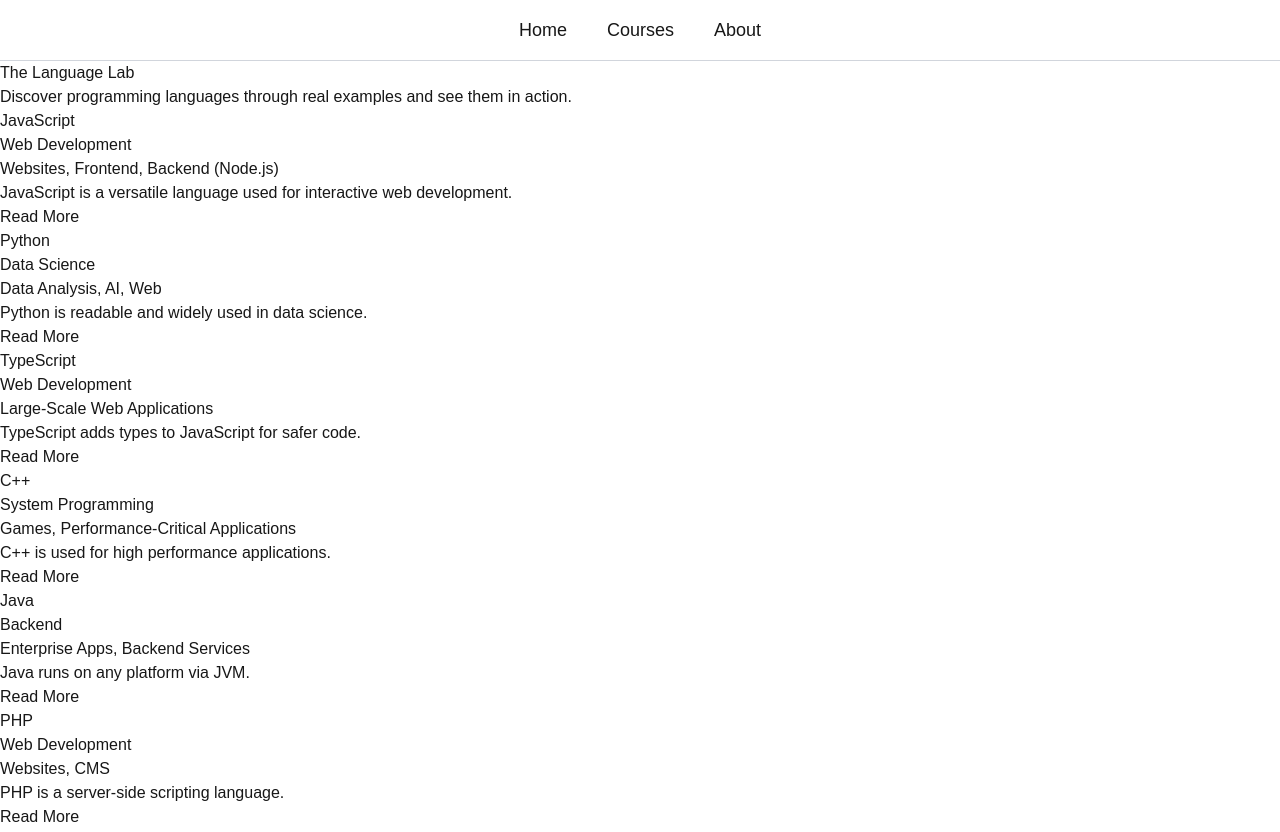
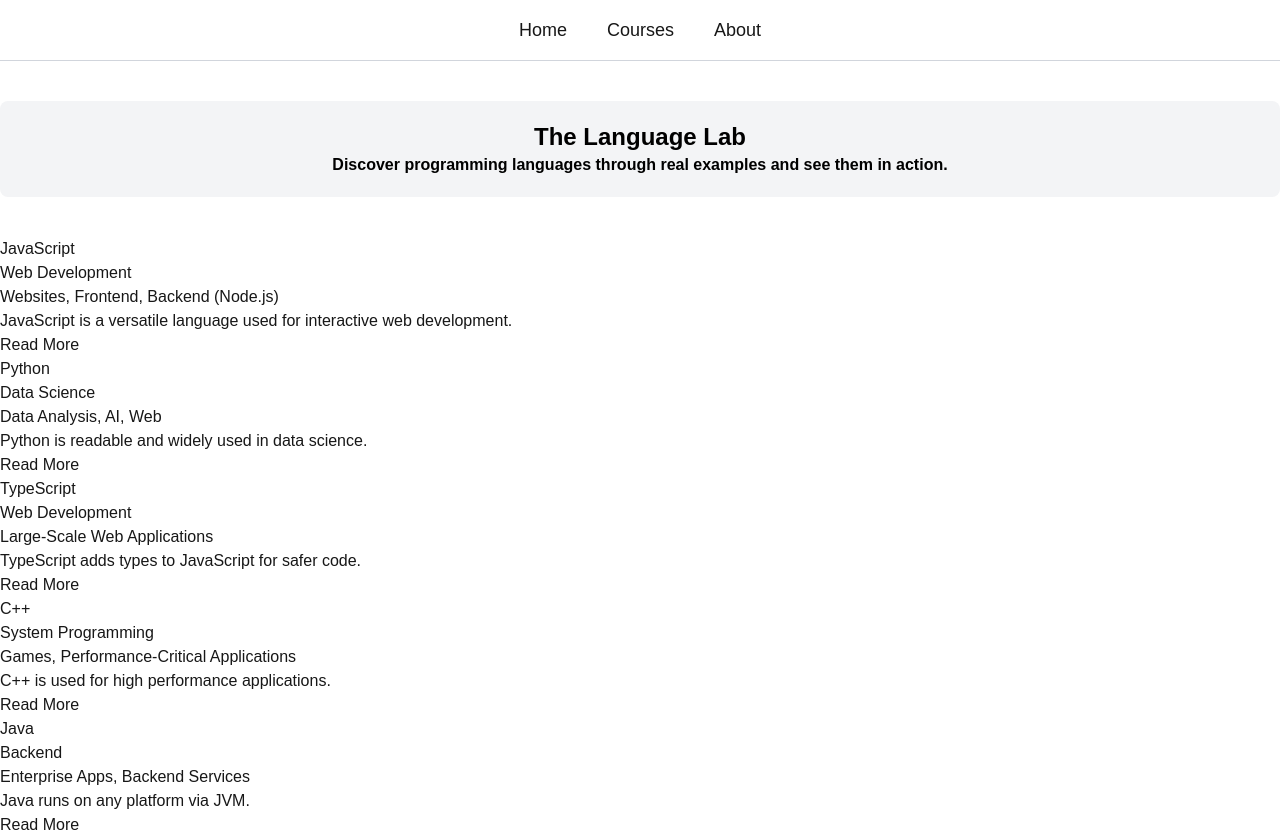
Before and after one commit to Lvhacker1/test-creation, a Next.js app: page /courses in a window 1280 px wide. Shown: the top 832 px of the page. Built offline with nearby package versions, Linux system fonts and the light colour scheme.

Commit message:
add styling, and remove pageTitle component

```diff
--- a/src/components/PageIntro.tsx
+++ b/src/components/PageIntro.tsx
@@ -2,9 +2,9 @@ import { PageIntroProps } from "@/types/types"
 
 const PageIntro = ({title, description}: PageIntroProps) => {
     return (
-        <div>
-            <h1>{title}</h1>
-            <p>{description}</p>
+        <div className="flex flex-col items-center text-center p-5 bg-gray-100 rounded-lg my-10">
+            <h1 className="text-2xl text-black font-bold" >{title}</h1>
+            <p className="text-black font-bold">{description}</p>
         </div>
     )
 }
--- a/src/components/PageTitle.tsx
+++ /dev/null
@@ -1,7 +0,0 @@
-const PageTitle = ({ title }: { title: string }) => {
-    return (
-        <h1>{title}</h1>
-    );
-}
-
-export default PageTitle;
```
Also changed, not shown: 2 other files (tests, documents, lock files or other folders).
